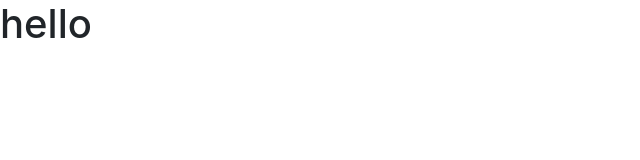
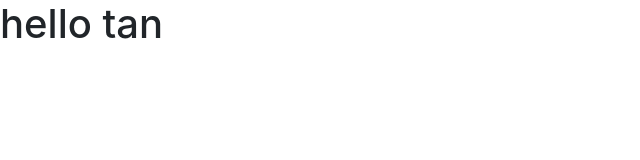
Before and after one commit to vongoctan/githup, a plain HTML site: page index.html in a window 1280 px wide. Shown: the whole page, without its empty margins (0-640 px from the left). Drawn offline with nearby package versions, Linux system fonts and the light colour scheme.

Commit message:
Update index.html

```diff
--- a/index.html
+++ b/index.html
@@ -18,7 +18,7 @@
     />
   </head>
   <body>
-    <h1>hello</h1>
+    <h1>hello tan</h1>
     <!-- Optional JavaScript -->
     <!-- jQuery first, then Popper.js, then Bootstrap JS -->
     <script
```
